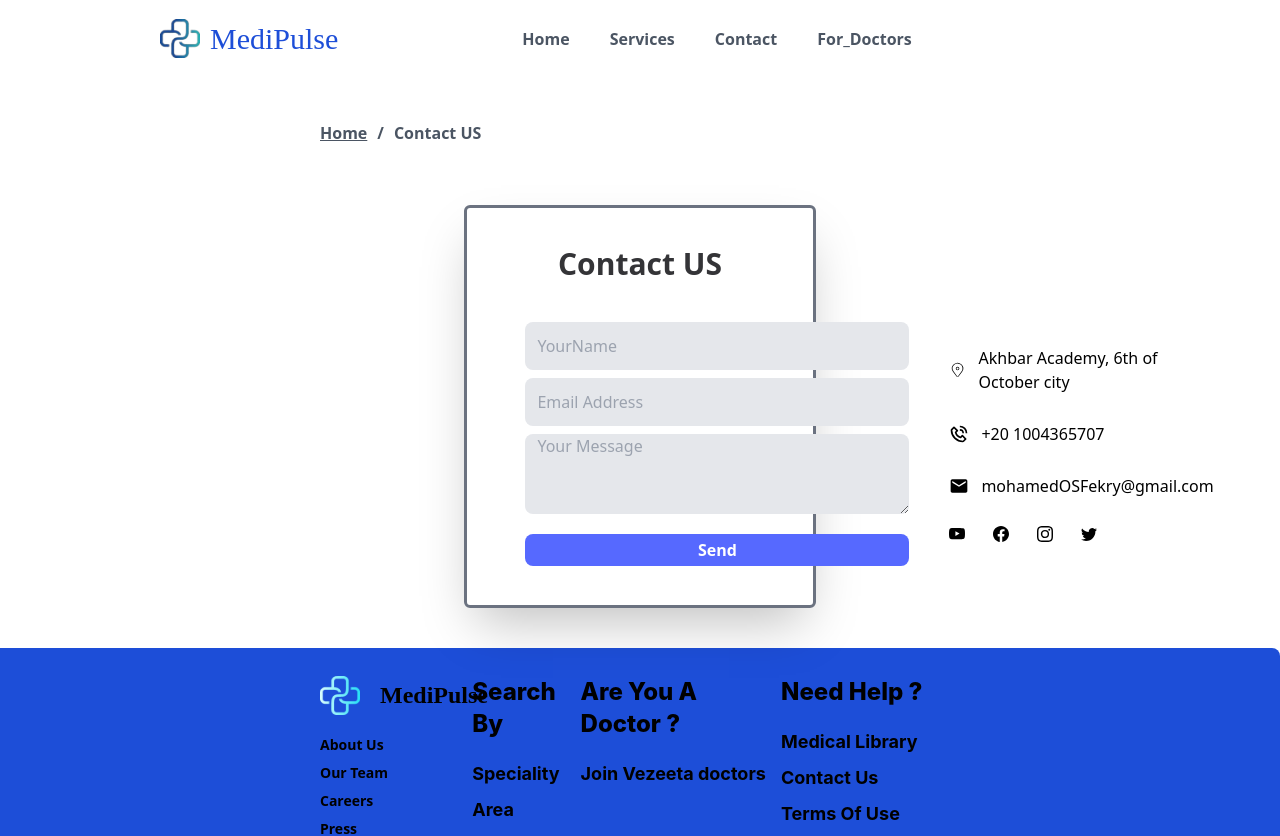
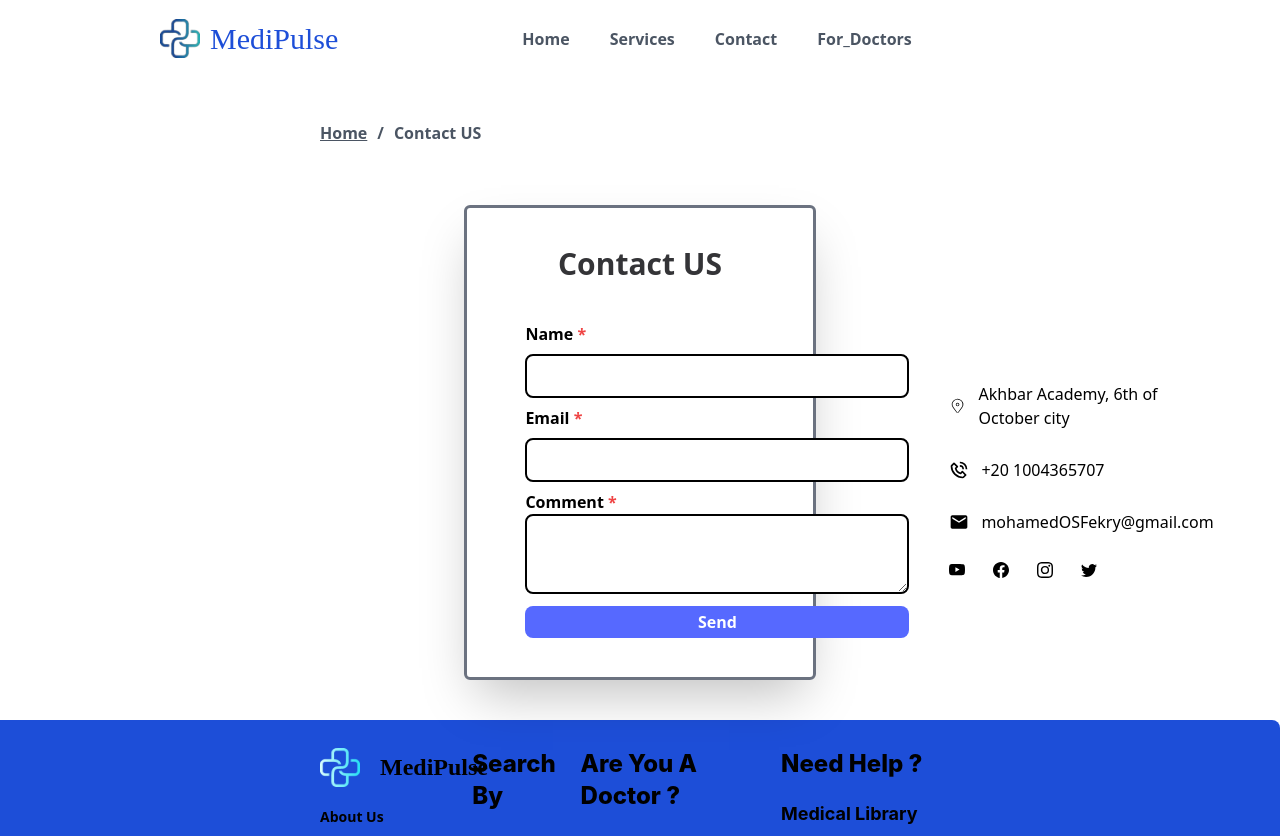
Before and after one commit to moshaosama/Graduation_Project, a React (Vite) app: page /contact in a window 1280 px wide. Shown: the top 836 px of the page. Built offline with nearby package versions, Linux system fonts and the light colour scheme.

Commit message:
refactor: improve contact us form list rendering

```diff
--- a/src/Components/FormContactUs/FormContectusList.tsx
+++ b/src/Components/FormContactUs/FormContectusList.tsx
@@ -1,89 +1,78 @@
-import React, { useState, useTransition } from "react";
 import ButtonForm from "../Form/ButtonForm";
 import { useDispatch } from "react-redux";
 import { AppDispatch } from "../../Store/Store";
 import { fetchCreateContact } from "../../Store/Reducer/Contact/CreateContact";
-import useDelay from "../../Hooks/useDelay";
 import { Bounce, ToastContainer } from "react-toastify";
 import useNotifytoastify from "../../Hooks/useNotifytoastify";
+import { useForm } from "react-hook-form";
 
 const FormContectusList = () => {
-  const [, startTransition] = useTransition();
-  const [pending, setPending] = useState(false);
   const dispatch = useDispatch<AppDispatch>();
-  const [Comment, setComment] = useState({
-    Name: "",
-    Email: "",
-    Comment: "",
-  });
   const { notifySuccess, notifyError } = useNotifytoastify();
 
-  const handleChange = (e: React.ChangeEvent<HTMLInputElement>) => {
-    startTransition(() => {
-      setComment({ ...Comment, [e.target.name]: e.target.value });
-    });
+  const {
+    register,
+    handleSubmit,
+    formState: { errors, isLoading },
+  } = useForm();
+
+  const handleSubmitForm = async (data: any) => {
+    try {
+      dispatch(fetchCreateContact(data));
+      notifySuccess("Successfully created contact");
+    } catch (error) {
+      notifyError("Error");
+    }
   };
 
-  const { delay } = useDelay();
-
-  const handleClick = async (event?: React.MouseEvent<HTMLButtonElement>) => {
-    event?.preventDefault();
-    setPending(true);
-    try {
-      if (Comment.Name == "" || Comment.Email == "" || Comment.Comment == "") {
-        notifyError("Error");
-      } else {
-        await delay(1000);
-        dispatch(fetchCreateContact(Comment));
-        notifySuccess("Successfully created contact");
-      }
-    } catch (error) {
-      notifyError("Error");
-    } finally {
-      setPending(false);
-    }
-  };
-  const ListInput = [
-    {
-      Label: "Name",
-      placeHolder: "YourName",
-    },
-    {
-      Label: "Email",
-      placeHolder: "Email Address",
-    },
-  ];
   return (
     <>
-      <form action="" className="w-1/2 flex flex-col gap-2">
-        {ListInput?.map(
-          (el: { placeHolder: string; Label: string }, index: number) => {
-            return (
-              <div key={index}>
-                <input
-                  type="text"
-                  className="w-96 max-sm:w-[21.5pc] rounded-lg p-3 bg-gray-200"
-                  placeholder={el.placeHolder}
-                  name={el.Label}
-                  onChange={handleChange}
-                />
-              </div>
-            );
-          }
-        )}
-        <textarea
-          placeholder="Your Message"
-          className="w-96 max-sm:w-[21.5pc] rounded-lg px-3 bg-gray-200 h-20"
-          onChange={(el: React.ChangeEvent<HTMLTextAreaElement>) => {
-            setComment({ ...Comment, Comment: el.target.value });
-          }}
-        />
+      <form
+        onSubmit={handleSubmit(handleSubmitForm)}
+        className="w-1/2 grid grid-col-2"
+      >
+        <p className="flex flex-col">
+          <label htmlFor="Name" className="font-bold">
+            Name <span className="text-red-500">*</span>
+          </label>
+          <input
+            type="text"
+            id="Name"
+            className="my-2 rounded-lg p-2 border-[2px] border-black"
+            {...register("Name", { required: "Name is required" })}
+          />
+        </p>
+        <p className="text-red-500 font-bold">
+          {errors.Name?.message as string}
+        </p>
+        <p className="flex flex-col">
+          <label htmlFor="Email" className="font-bold">
+            Email <span className="text-red-500">*</span>
+          </label>
+          <input
+            type="text"
+            id="Email"
+            className="my-2 rounded-lg p-2 border-[2px] border-black"
+            {...register("Email", { required: "Email is required" })}
+          />
+        </p>
+        <p className="text-red-500 font-bold">
+          {errors.Email?.message as string}
+        </p>
+        <p className="flex flex-col">
+          <label htmlFor="Comment" className="font-bold">
+            Comment <span className="text-red-500">*</span>
+          </label>
+          <textarea
+            className="w-96 max-sm:w-[21.5pc] border-2 border-black rounded-lg px-3 h-20"
+            {...register("Comment", { required: "Comment is required" })}
+          />
+        </p>
+        <p className="text-red-500 font-bold">
+          {errors.Comment?.message as string}
+        </p>
         <div className="mt-3">
-          <ButtonForm
-            Value={pending ? "Loading..." : "Send"}
-            Width={"96"}
-            handleClick={handleClick}
-          />
+          <ButtonForm Value={isLoading ? "Loading..." : "Send"} Width={"96"} />
           <ToastContainer
             position="top-right"
             autoClose={5000}
```
